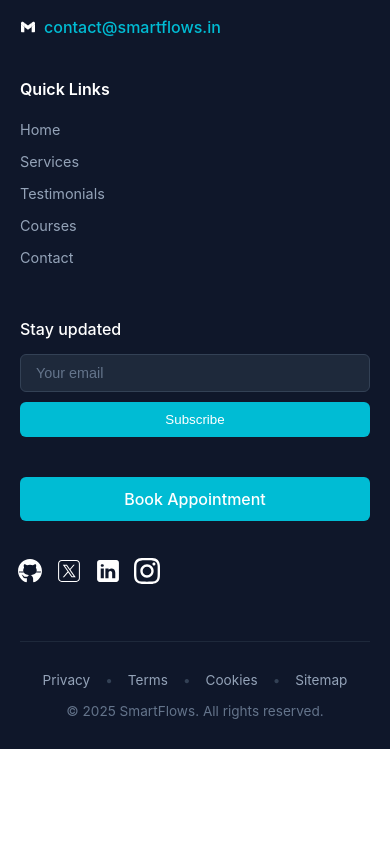
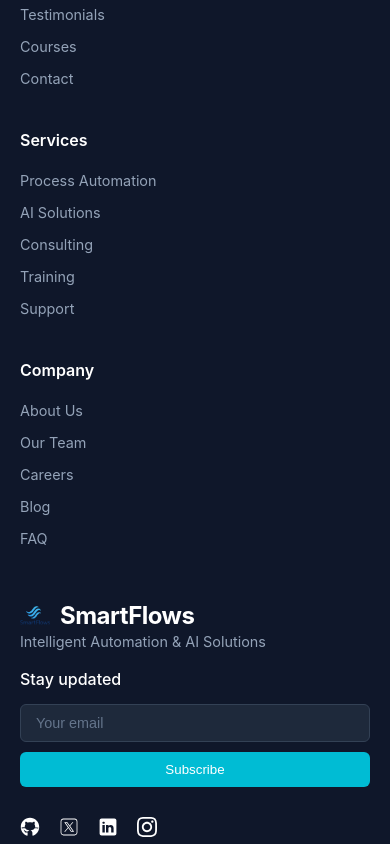
Before and after one commit to Shauryaraje7/SMART-FLOWS, a React (Vite) app: page / in a window 390 px wide. Shown: the part 9560-10404 px from the top of the page. Before the commit the page ends 10309 px from the top, so only its background shows below. Built offline with nearby package versions, Linux system fonts and the light colour scheme.

Commit message:
version 4.0.11

```diff
--- a/src/App.jsx
+++ b/src/App.jsx
@@ -2,12 +2,10 @@
 import { BrowserRouter as Router, Routes, Route } from 'react-router-dom';
 import Navbar from './components/Navbar';
 import Courses from './components/pages/courses.jsx';
-// import './components/styles/Home.css'
 import './App.css';
 
 // Import all sections directly
 import Hero from './components/pages/Hero.jsx';
-
 import ServicesSection from './components/pages/ServicesSection.jsx';
 import AboutSection from './components/pages/AboutSection.jsx';
 import WhyChooseUsSection from './components/pages/WhyChooseUsSection.jsx';
@@ -19,7 +17,7 @@
 
 function HomeContent() {
   return (
-    <><div className="appcontainer">
+    <div className="appcontainer">
       <Hero />
       <ServicesSection />
       <AboutSection />
@@ -29,8 +27,7 @@
       <FAQSection />
       <ContactSection />
       <FooterSection />
-      </div>
-    </>
+    </div>
   );
 }
 
@@ -43,6 +40,13 @@
           <Routes>
             <Route path="/" element={<HomeContent />} />
             <Route path="/courses" element={<Courses />} />
+            {/* Add a catch-all route for 404 pages */}
+            <Route path="*" element={
+              <div style={{ padding: '2rem', textAlign: 'center' }}>
+                <h1>404 - Page Not Found</h1>
+                <p>The page you're looking for doesn't exist.</p>
+              </div>
+            } />
           </Routes>
         </main>
       </div>
--- a/src/components/pages/FooterSection.jsx
+++ b/src/components/pages/FooterSection.jsx
@@ -5,6 +5,7 @@
 import linkedinicon from '../../assets/linkedin.svg';
 import instaicon from '../../assets/instagram.svg';
 import gmailicon from '../../assets/gmail.svg';
+import Mainlogo from '../../assets/Logomain3.png';
 
 const FooterSection = () => {
   const [email, setEmail] = useState('');
@@ -52,18 +53,7 @@
     <footer className="footer-section">
       <div className="footer-container">
         <div className="footer-main">
-          <div className="footer-brand">
-            <h2 className="logo">SmartFlows</h2>
-            <p className="tagline">Intelligent Automation & AI Solutions</p>
-            <div className="footer-contact">
-              <a href="mailto:contact@smartflows.in" className="contact-email">
-                <img src={gmailicon} alt="Email" width="16" height="16" />
-                contact@smartflows.in
-              </a>
-            </div>
-          </div>
-
-          <div className="footer-links  Quick-Links-Footer ">
+          <div className="footer-links">
             <div className="links-column">
               <h4 className="links-heading">Quick Links</h4>
               <ul className="links-list">
@@ -75,8 +65,8 @@
               </ul>
             </div>
 
-            <div className="links-column Services-Footer ">
-              <h4 className="links-heading  ">Services</h4>
+            <div className="links-column">
+              <h4 className="links-heading">Services</h4>
               <ul className="links-list">
                 <li><a href="/services/automation">Process Automation</a></li>
                 <li><a href="/services/ai">AI Solutions</a></li>
@@ -86,8 +76,8 @@
               </ul>
             </div>
 
-            <div className="links-column Company-Footer ">
-              <h4 className="links-heading   ">Company</h4>
+            <div className="links-column">
+              <h4 className="links-heading">Company</h4>
               <ul className="links-list">
                 <li><a href="/about">About Us</a></li>
                 <li><a href="/team">Our Team</a></li>
@@ -96,6 +86,15 @@
                 <li><a href="/faq">FAQ</a></li>
               </ul>
             </div>
+          </div>
+
+          <div className="footer-right">
+            <div className="footer-brand">
+              <div className="logo-container">
+                <img src={Mainlogo} alt="SmartFlows Logo" className="brand-logo" />
+                <h2 className="logo-text">SmartFlows</h2>
+              </div>
+              <p className="tagline">Intelligent Automation & AI Solutions</p>
             </div>
 
             <div className="footer-actions">
@@ -138,11 +137,7 @@
                 )}
               </div>
 
-            <div className="cta-button">
-              <a href="/book-appointment" className="appointment-button">
-                Book Appointment
-              </a>
-            </div>
+
 
               <div className="social-links">
                 <a href="https://GitHub.com/smartflows-in" aria-label="GitHub" className="social-link">
@@ -157,6 +152,7 @@
                 <a href="https://instagram.com/Smartflows.in" aria-label="Instagram" className="social-link">
                   <img src={instaicon} alt="Instagram" width="20" height="20" />
                 </a>
+              </div>
             </div>
           </div>
         </div>
--- a/src/components/styles/FooterSection.css
+++ b/src/components/styles/FooterSection.css
@@ -6,7 +6,6 @@
   font-family: 'Inter', sans-serif;
   border-top: 1px solid rgba(255, 255, 255, 0.05);
   z-index: 1;
-  margin-top: 1px;
 }
 
 .footer-container {
@@ -22,29 +21,52 @@
   justify-content: space-between;
 }
 
-.footer-brand {
-  flex: 1;
-  min-width: 250px;
+.footer-links {
+  display: flex;
+  flex: 2;
+  gap: 60px;
+  flex-wrap: wrap;
 }
 
-.logo {
+.footer-right {
+  flex: 1;
+  min-width: 300px;
+}
+
+.footer-brand {
+  margin-bottom: 15px;
+}
+
+.logo-container {
+  display: flex;
+  align-items: center;
+  gap: 10px;
+
+}
+
+.brand-logo {
+  width: 40px;
+  height: 40px;
+  object-fit: contain;
+}
+
+.logo-text {
   font-size: 1.8rem;
   font-weight: 700;
-  margin-bottom: 10px;
   color: #ffffff;
   letter-spacing: -0.5px;
+  margin: 0;
 }
 
 .tagline {
   font-size: 1rem;
   line-height: 1.6;
   color: #94a3b8;
-  margin-bottom: 25px;
-  max-width: 300px;
+  margin: 0;
 }
 
 .footer-contact {
-  margin-top: 25px;
+  margin-top: 20px;
 }
 
 .contact-email {
@@ -59,13 +81,6 @@
 
 .contact-email:hover {
   color: #38bdf8;
-}
-
-.footer-links {
-  display: flex;
-  flex: 2;
-  gap: 40px;
-  flex-wrap: wrap;
 }
 
 .links-column {
@@ -103,12 +118,11 @@
 .footer-actions {
   display: flex;
   flex-direction: column;
-  gap: 30px;
-  min-width: 250px;
+  gap: 20px;
 }
 
 .newsletter {
-  max-width: 320px;
+  max-width: 100%;
 }
 
 .newsletter h4 {
@@ -131,7 +145,6 @@
   color: #e2e8f0;
   font-size: 0.9rem;
   border-radius: 6px;
-  min-width: 200px;
 }
 
 .newsletter-form input::placeholder {
@@ -153,27 +166,6 @@
   background: #0891b2;
 }
 
-.cta-button {
-  margin-top: 10px;
-}
-
-.appointment-button {
-  display: inline-block;
-  padding: 12px 24px;
-  background-color: #00bcd4;
-  color: white;
-  text-decoration: none;
-  border-radius: 6px;
-  font-weight: 500;
-  transition: all 0.3s ease;
-  text-align: center;
-}
-
-.appointment-button:hover {
-  background-color: #0891b2;
-  transform: translateY(-2px);
-}
-
 .social-links {
   display: flex;
   gap: 19px;
@@ -186,12 +178,11 @@
   display: flex;
   align-items: center;
   justify-content: center;
-  transform: scale(1.3);
 }
 
 .social-link:hover {
   color: #00bcd4;
-  transform: translateY(-2px) scale(1.3);
+  transform: translateY(-2px);
 }
 
 .footer-bottom {
@@ -267,17 +258,17 @@
   to { transform: rotate(360deg); }
 }
 
+/* Responsive Styles */
+@media (max-width: 1024px) {
+  .footer-links {
+    gap: 40px;
+  }
+}
+
 @media (max-width: 768px) {
   .footer-main {
     flex-direction: column;
     gap: 40px;
-  }
-  .Services-Footer{
-   display: none;
-  }
-
-   .Company-Footer{
-   display: none;
   }
 
   .footer-links {
@@ -285,8 +276,8 @@
     gap: 30px;
   }
 
-  .newsletter {
-    max-width: 100%;
+  .footer-right {
+    min-width: 100%;
   }
 
   .newsletter-form {
@@ -297,23 +288,41 @@
     width: 100%;
     padding: 10px;
   }
+}
 
-  .appointment-button {
-    width: 100%;
+@media (max-width: 480px) {
+  .footer-section {
+    padding: 40px 20px 20px;
+  }
+
+  .footer-main {
+    margin-bottom: 40px;
+  }
+
+  .logo-container {
+    flex-direction: row;
+    align-items: center;
+  }
+
+  .brand-logo {
+    width: 30px;
+    height: 30px;
+  }
+
+  .logo-text {
+    font-size: 1.5rem;
+  }
+
+  .tagline {
+    font-size: 0.9rem;
+  }
+
+  .legal-links {
+    flex-direction: column;
+    gap: 8px;
+  }
+
+  .legal-links span {
+    display: none;
   }
 }
-
-
-
-
-@media (max-width: 1024px) {
-
-  .Services-Footer{
-   display: none;
-  }
-
-   .Company-Footer{
-   display: none;
-  }
-
-}
```
Also changed, not shown: vercel.json (added). Lines whose indentation alone changed are shown as unchanged.
